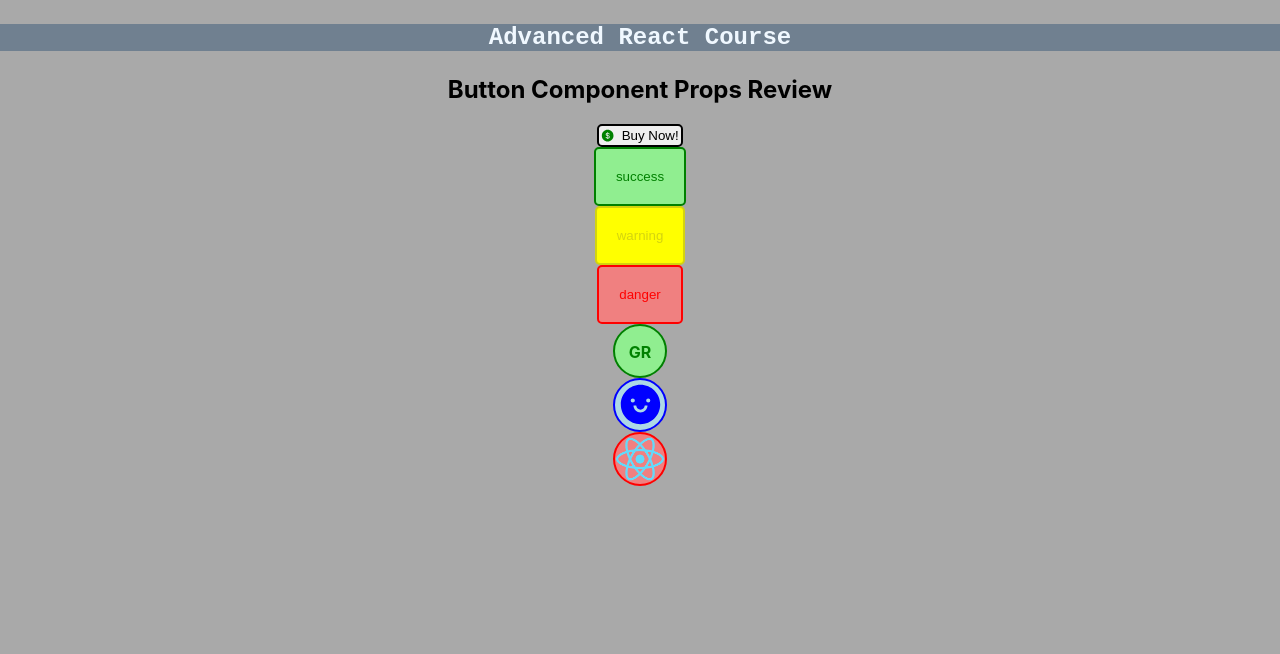
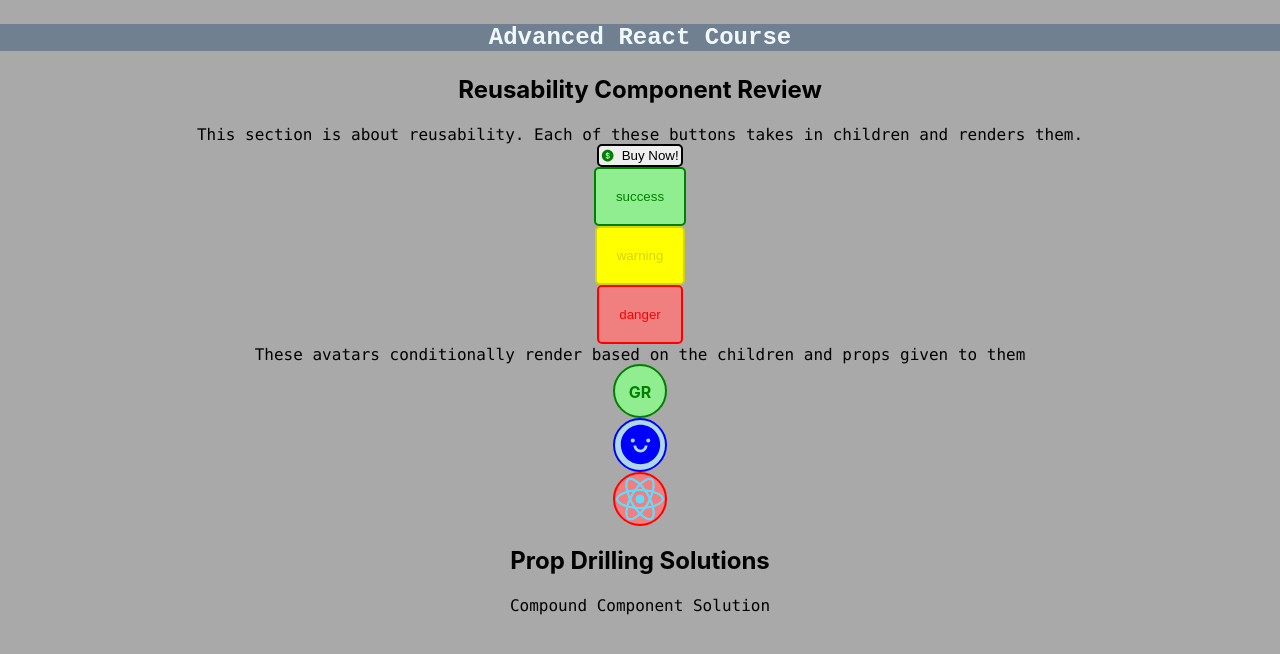
Before and after one commit to gregrell/scrimba_advanced_react, a React (Create React App) app in the folder advancedreact2/: page / in a window 1280 px wide. Shown: the top 654 px of the page. Built offline with nearby package versions, Linux system fonts and the light colour scheme.

Commit message:
Added some descriptions to the main page

```diff
--- a/advancedreact2/src/Components/Advanced/Advanced.jsx
+++ b/advancedreact2/src/Components/Advanced/Advanced.jsx
@@ -18,15 +18,25 @@ export default function Advanced (){
                     Advanced React Course
                 </p>
 
-                <h2>Button Component Props Review</h2>
+                <h2>Reusability Component Review</h2>
+
+                <code>This section is about reusability. Each of these buttons takes in children and renders them.</code>
+
                 <Button onClick={handleClick} size="sm"><AiFillDollarCircle/>Buy Now!</Button>
                 <Button onClick={handleClick} variant="success">success</Button>
                 <Button onClick={handleClick} variant="warning">warning</Button>
                 <Button onClick={handleClick} variant="danger">danger</Button>
+
+                <code>These avatars conditionally render based on the children and props given to them</code>
+
                 <Avatar variant='green'>GR</Avatar>
                 <Avatar variant='blue'></Avatar>
                 <Avatar variant='red' img="logo192.png"></Avatar>
 
+                <h2>Prop Drilling Solutions</h2>
+
+                <code>Compound Component Solution</code>
+
             </div>
         )
     }
```
